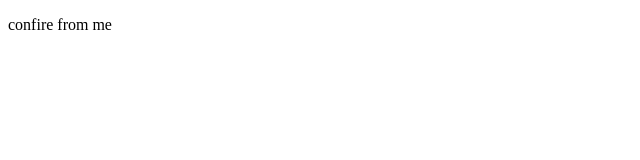
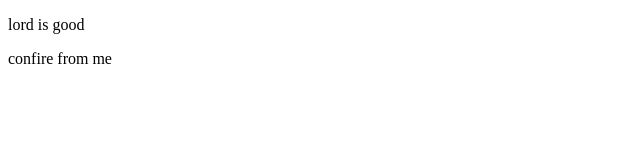
Before and after one commit to ZazaSoftware/man-.html, a plain HTML site: page index.html in a window 1280 px wide. Shown: the whole page, without its empty margins (0-640 px from the left). Drawn offline with Linux system fonts and the light colour scheme.

```diff
--- a/index.html
+++ b/index.html
@@ -4,6 +4,7 @@
     <title> ebuka </title>
   </head>
   <body>
+    <p> lord is good</p>
     <p> confire from me </p>
   </body>
 </html>
```
